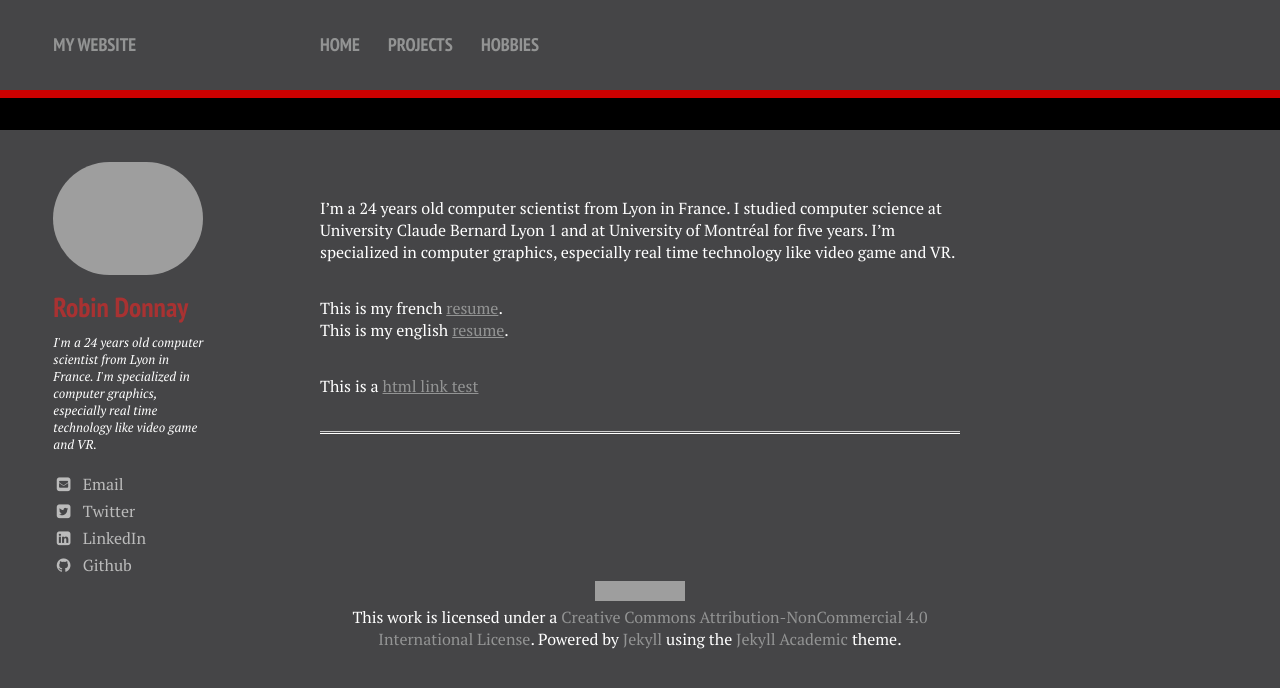
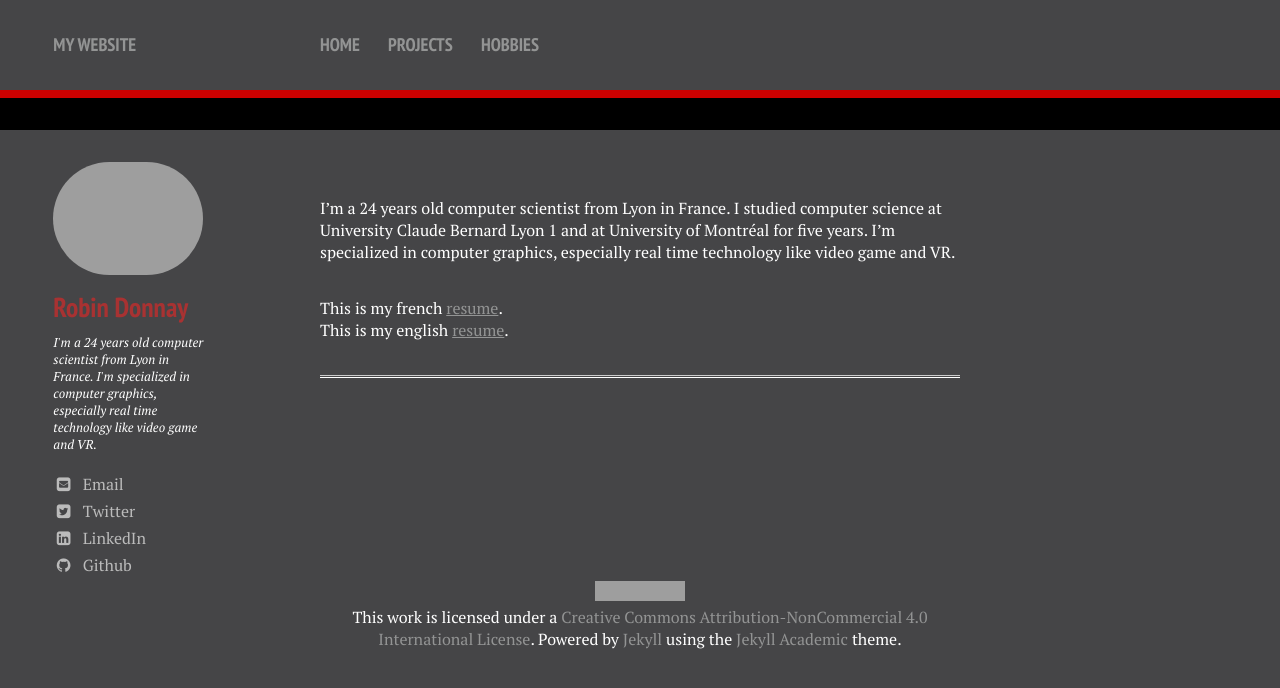
Before and after one commit to Aros69/RobinDonnay, a Jekyll site: the page built from index.md, in a window 1280 px wide. Shown: the top 688 px of the page. Built offline with Jekyll 4.4.1, drawn with Linux system fonts in a browser that asks for light colours; nearby versions of some CDN libraries; grey boxes are pictures that could not be loaded.

Commit message:
Remove link test

```diff
--- a/index.md
+++ b/index.md
@@ -9,5 +9,3 @@ I'm a 24 years old computer scientist from Lyon in France. I studied computer sc
 
 This is my french [resume](/RobinDonnay/pdf/CV_Robin_Donnay_FR.pdf).
 This is my english [resume](/RobinDonnay/pdf/CV_Robin_Donnay_EN.pdf).
-
-This is a [html link test](/RobinDonnay/pages/privacy.htm)
```
